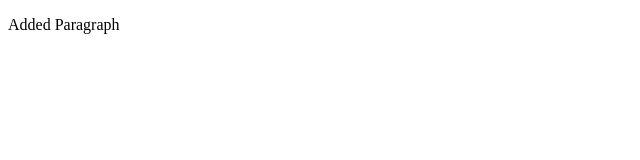
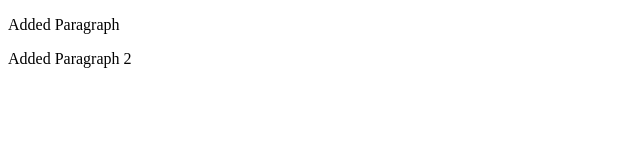
Before and after one commit to katie99mn/git-collab, a plain HTML site: page index.html in a window 1280 px wide. Shown: the whole page, without its empty margins (0-640 px from the left). Drawn offline with Linux system fonts and the light colour scheme.

Commit message:
Added Paragraph 2

```diff
--- a/index.html
+++ b/index.html
@@ -7,5 +7,6 @@
   </head>
   <body>
     <p>Added Paragraph</p>
+    <p>Added Paragraph 2</p>
   </body>
 </html>
```
